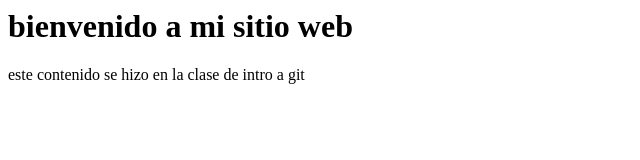
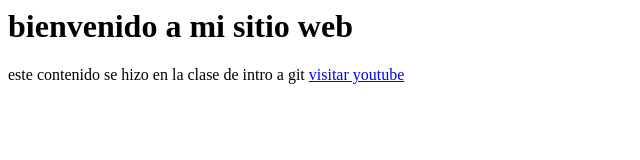
Before and after one commit to ydaco7/test_web_intro_git, a plain HTML site: page index.html in a window 1280 px wide. Shown: the whole page, without its empty margins (0-640 px from the left). Drawn offline with Linux system fonts and the light colour scheme.

Commit message:
feat(index) un nuevo enlace

```diff
--- a/index.html
+++ b/index.html
@@ -1,2 +1,3 @@
 <h1>bienvenido a mi sitio web</h1>
 este contenido se hizo en la clase de intro a git
+<a href=www.youtube.com>visitar youtube</a>
```
